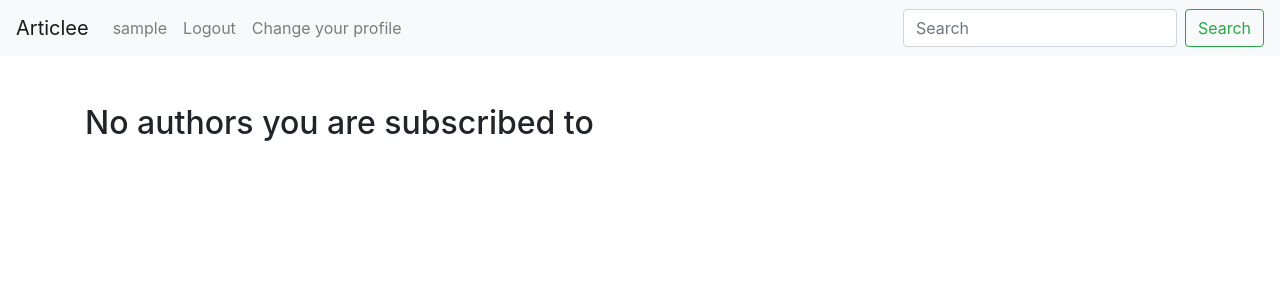
After one commit to Andrew-157/dj_project_1, a Django app: page /personal/subscriptions/ in a window 1280 px wide. The commit adds this page. Shown: the top 300 px of the page. Run offline with Django 4.2, Linux system fonts and the light colour scheme; the visitor is signed in with stand-in values (Sample User, id 1); data comes from the database, SQL or seed files in the repository; data that the repository does not hold is empty; some libraries are stand-ins or nearby versions.

Commit message:
Added feature to see user subscriptions

```diff
--- a/articles/templates/articles/personal_page.html
+++ b/articles/templates/articles/personal_page.html
@@ -8,6 +8,11 @@
             <h2>1 reader is subscribed to you</h2>
         {% else %}
             <h2>{{ subscribers }} readers are subscribed to you </h2>
+        {% endif %}
+        {% if subscriptions == 1%}
+            <h2>You are subscribed to one author</h2>
+        {% else %}
+            <h2>You are subscribed to {{ subscriptions }} <a href="{% url 'articles:subscriptions' %}">authors</a> </h2>
         {% endif %}
     </div>
     <div class="container py-5">
--- /dev/null
+++ b/articles/templates/articles/subscriptions.html
@@ -0,0 +1,14 @@
+{% extends "articles/header.html" %}
+
+{% block content%}
+    <div class="container py-5">
+        {% if authors %}
+            <h2>Authors you are subscribed to</h2>
+            {% for author in authors %}
+                <a href="{% url 'articles:author-page' author %}">{{ author }}</a><br>
+            {% endfor %}
+        {% else %}
+            <h2>No authors you are subscribed to</h2>
+        {% endif %}
+    </div>
+{% endblock %}
--- a/articles/urls.py
+++ b/articles/urls.py
@@ -38,7 +38,8 @@ personal = [
          views.delete_reading, name='delete-reading'),
     path('personal/articles/liked/', views.liked_articles, name='liked-articles'),
     path('personal/articles/disliked/',
-         views.disliked_articles, name='disliked-articles')
+         views.disliked_articles, name='disliked-articles'),
+    path('personal/subscriptions/', views.subscriptions, name='subscriptions')
 ]
 
 public = [
--- a/articles/views.py
+++ b/articles/views.py
@@ -483,6 +483,8 @@ def personal_page(request):
     number_of_articles = len(articles)
     subscribers = Subscription.objects.filter(
         subscribe_to=current_user).count()
+    subscriptions = Subscription.objects.\
+        filter(subscriber=current_user).count()
     social_media = SocialMedia.objects.\
         filter(user=current_user).all()
 
@@ -491,6 +493,7 @@ def personal_page(request):
                                                            'total_readings': total_readings,
                                                            'number_of_articles': number_of_articles,
                                                            'subscribers': subscribers,
+                                                           'subscriptions': subscriptions,
                                                            'social_media': social_media})
 
 
@@ -559,19 +562,16 @@ def search_articles(request):
 @login_required()
 def reading_history(request):
     current_user = request.user
-    is_empty = False
     user_readings = UserReadings.objects.select_related(
         'article').filter(user=current_user).order_by('-date_read').all()
     number_of_readings = len(user_readings)
     if number_of_readings == 0:
-        is_empty = True
         message_to_display = 'Your reading history is empty'
     else:
         message_to_display = 'This is your reading history'
 
     return render(request, 'articles/reading_history.html', {'message_to_display': message_to_display,
-                                                             'user_readings': user_readings,
-                                                             'is_empty': is_empty})
+                                                             'user_readings': user_readings})
 
 
 @login_required()
@@ -667,3 +667,12 @@ def disliked_articles(request):
             filter(pk__in=articles_ids).all()
     return render(request, 'articles/public_articles.html', {'message_to_display': message_to_display,
                                                              'articles': articles})
+
+
+@login_required()
+def subscriptions(request):
+    current_user = request.user
+    subscriptions = Subscription.objects.\
+        select_related('subscribe_to').filter(subscriber=current_user).all()
+    authors = [subscription.subscribe_to for subscription in subscriptions]
+    return render(request, 'articles/subscriptions.html', {'authors': authors})
```
